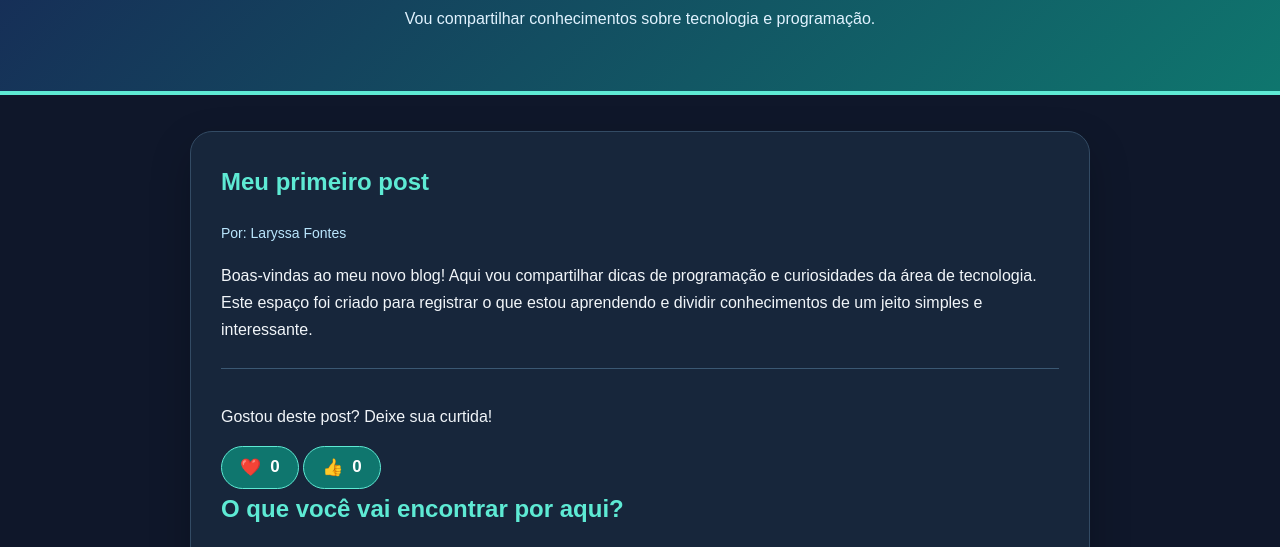
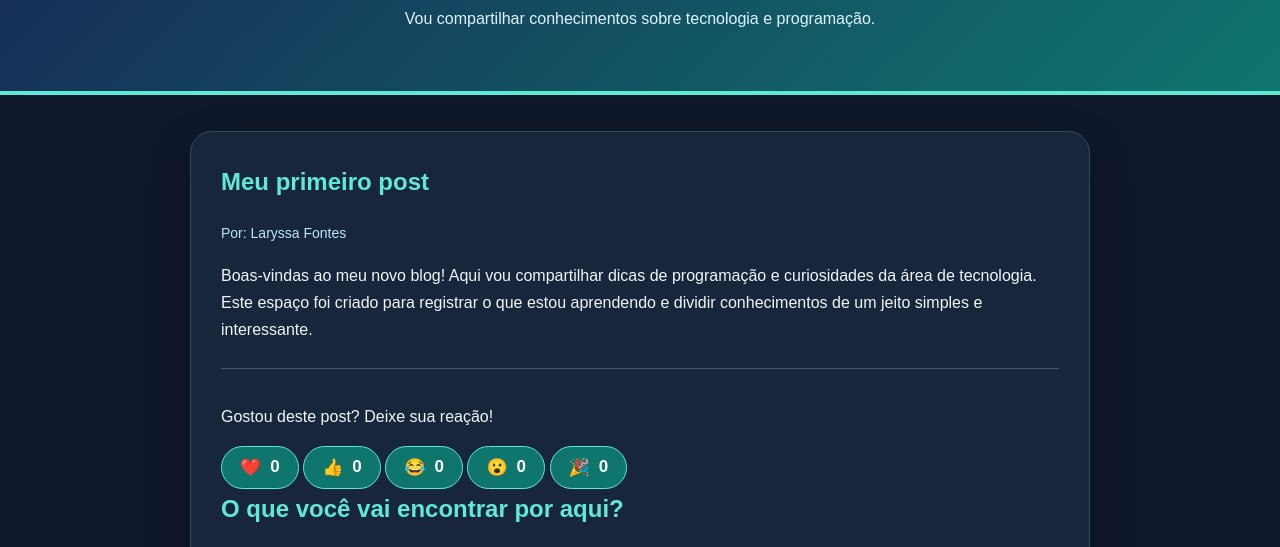
Before and after one commit to laryssav818-lgtm/meu-blog-tech., a plain HTML site: page index.html in a window 1280 px wide. Shown: the part 196-743 px from the top of the page. Drawn offline with Linux system fonts and the light colour scheme.

Commit message:
Adiciona mais reações com contadores independentes

```diff
--- a/index.html
+++ b/index.html
@@ -39,20 +39,21 @@ footer{padding:22px;text-align:center;color:#CBD5E1;font-size:14px}
 <p class="author">Por: Laryssa Fontes</p>
 <p>Boas-vindas ao meu novo blog! Aqui vou compartilhar dicas de programação e curiosidades da área de tecnologia. Este espaço foi criado para registrar o que estou aprendendo e dividir conhecimentos de um jeito simples e interessante.</p>
 <div class="like-area">
-<p>Gostou deste post? Deixe sua curtida!</p>
-<!-- Cada button representa uma reação diferente.
-     A classe like-button aplica o mesmo estilo aos dois botões.
-     type="button" indica que eles não enviam formulários.
-     O aria-label descreve a reação para leitores de tela. -->
+<p>Gostou deste post? Deixe sua reação!</p>
 <button class="like-button" type="button" aria-label="Curtir este post">
-  ❤️
-  <!-- O span guarda o contador desta reação. -->
-  <span aria-live="polite">0</span>
+  ❤️ <span aria-live="polite">0</span>
 </button>
 <button class="like-button" type="button" aria-label="Apoiar este post">
-  👍
-  <!-- Este span guarda um contador independente para o joinha. -->
-  <span aria-live="polite">0</span>
+  👍 <span aria-live="polite">0</span>
+</button>
+<button class="like-button" type="button" aria-label="Reagir com risada">
+  😂 <span aria-live="polite">0</span>
+</button>
+<button class="like-button" type="button" aria-label="Reagir com surpresa">
+  😮 <span aria-live="polite">0</span>
+</button>
+<button class="like-button" type="button" aria-label="Reagir com comemoração">
+  🎉 <span aria-live="polite">0</span>
 </button>
 </div>
 </article>
```
